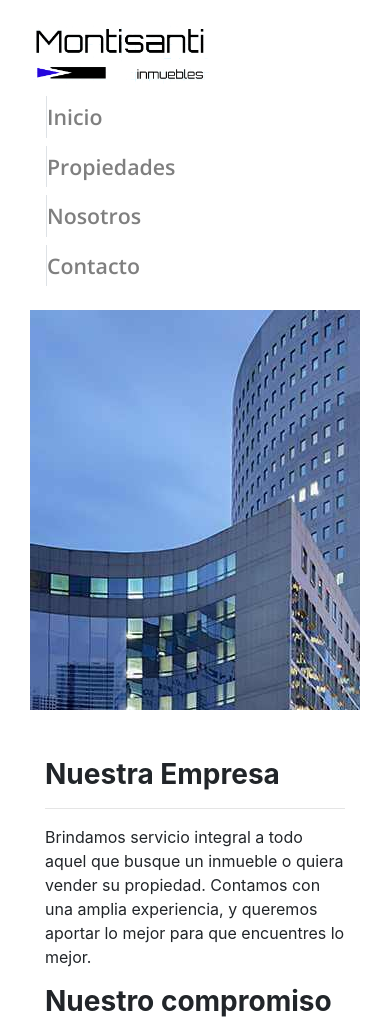
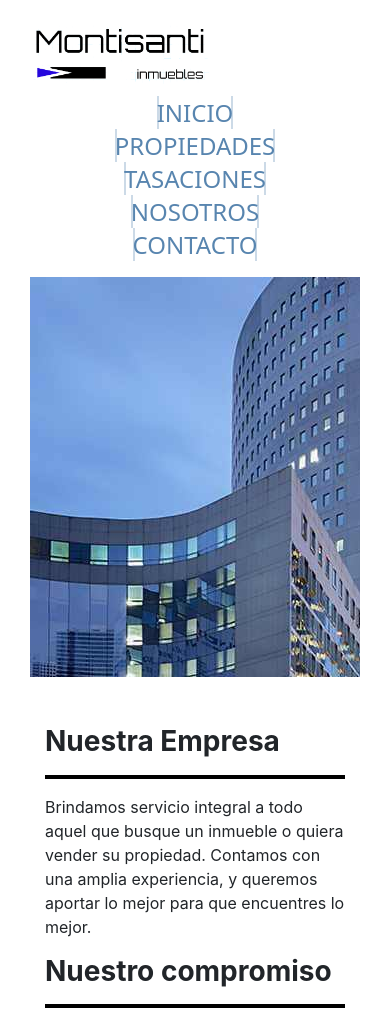
Before and after one commit to mcuppa/final-desarrolloweb, a plain HTML site: page index.html in a window 390 px wide. Shown: the top 1021 px of the page. Drawn offline with nearby package versions, Linux system fonts and the light colour scheme.

Commit message:
primeros cambios

```diff
--- a/css/styles.css
+++ b/css/styles.css
@@ -1,103 +1,224 @@
 /* Variables <----------------------------------------------*/
 /* Generales <-------------------------------------------- */
-.nav-link {
-  font-size: 16pt;
-  font-weight: 700; }
-
-.nav-link:hover {
-  text-decoration: underline; }
 
 .boton--color {
-  background-color: #5885af; }
+  background-color: #5885af;
+}
+
+.nuestraEmpresa hr{
+  border: 2px solid black;
+}
 
 /* Generales <--------------------------------------------- */
 /* Propiedades <--------------------------------------------------------------------- */
 .imagenTarjeta {
   max-width: 286px;
-  max-height: 190px; }
+  max-height: 190px;
+}
 
 .tarjeta {
   background-color: silver;
   margin: 1rem;
-  max-height: 450px; }
+  max-height: 450px;
+}
 
 .tarjeta__lista {
-  list-style: none; }
+  list-style: none;
+}
 
 .encabezado {
-  padding-bottom: 5rem; }
+  padding-bottom: 5rem;
+}
 
 .conlumnaBusqueda {
   max-width: 100px;
   max-height: 70vh;
-  border: 1px solid black; }
+  border: 1px solid black;
+}
 
 .contenedorCard {
   max-width: 400px;
-  margin-left: 3rem; }
+  margin-left: 3rem;
+}
 
 /* Propiedades Fin <---------------------------------------------------------------------- */
 /* Contacto <---------------------------------------------------------------*/
 .contacto {
-  margin-bottom: 5rem; }
+  margin-bottom: 5rem;
+}
 
 .contenedorBalcones {
-  overflow: hidden; }
+  overflow: hidden;
+}
 
 .contenedorBalcones__fondoBalcones {
-  max-height: 43rem; }
+  max-height: 43rem;
+}
 
 /* Contacto fin  <---------------------------------------------------------*/
 /* Nosotros <----------------------------------------------------------- */
 .contenedorNosotros__columna {
-  height: 165vh; }
+  height: 165vh;
+}
 
 .contenedorNosotros__fondo {
   width: 600px;
-  height: 120vh; }
+  height: 120vh;
+}
 
 .parrafoNosotros {
-  max-width: 50vw; }
+  max-width: 50vw;
+}
 
 .parrafoNosotros hr {
-  border: 2px solid black; }
+  border: 2px solid black;
+}
 
 .piePagina {
   background: #343a40;
-  padding: 40px; }
+  padding: 40px;
+}
 
 .piePagina a {
-  color: #f8f9fa; }
+  color: #f8f9fa;
+}
 
 .pad-1 {
-  padding-bottom: 1em; }
+  padding-bottom: 1em;
+}
 
 .pad-2 {
-  padding-bottom: 2em; }
+  padding-bottom: 2em;
+}
 
 .pad-3 {
-  padding-bottom: 3em; }
+  padding-bottom: 3em;
+}
 
 .bgc--color1 {
-  background-color: #274472; }
+  background-color: #274472;
+}
 
 .bgc--color2 {
-  background-color: #C3E0E5; }
+  background-color: #c3e0e5;
+}
 
 .bgc--color3 {
-  background-color: #5885AF; }
+  background-color: #5885af;
+}
 
 .contenido404 {
-  height: 100vh; }
+  height: 100vh;
+}
 
 .fondoError {
   height: 60vh;
-  width: 60vw; }
+  width: 60vw;
+}
 
 .logo {
   max-width: 18rem;
-  max-height: 4rem; }
+  max-height: 4rem;
+}
 
 .navBar {
-  font-family: 'Open Sans', sans-serif;
-  font-weight: 600; }
+  font-family: "Open Sans", sans-serif;
+  font-weight: 600;
+}
+
+/* Border from Y to X  */
+div.borderYtoX a:before,
+div.borderYtoX a:after {
+  position: absolute;
+  opacity: 0.3;
+  height: 100%;
+  width: 2px;
+  content: "";
+  background: #5885af;
+  transition: all 0.5s;
+  -webkit-transition: all 0.5s;
+  -moz-transition: all 0.5s;
+  -ms-transition: all 0.5s;
+  -o-transition: all 0.5s;
+}
+
+div.borderYtoX a:before {
+  left: 0px;
+  top: 0px;
+}
+
+div.borderYtoX a:after {
+  right: 0px;
+  bottom: 0px;
+}
+
+div.borderYtoX a:hover:before,
+div.borderYtoX a:hover:after {
+  opacity: 0.7;
+  height: 2px;
+  width: 100%;
+}
+
+div.navegacion {
+  font-family: Raleway;
+  text-align: center;
+}
+
+div.navegacion a {
+  color: #5885af;
+  text-decoration: none;
+  text-transform: uppercase;
+  font: 18pt sans;
+  position: relative;
+  z-index: 0;
+  padding: 1rem;
+  cursor: pointer;
+}
+
+@media (max-width: 414px) {
+  div.navegacion a {
+    color: #5885af;
+    text-decoration: none;
+    text-transform: uppercase;
+    font: 18pt sans;
+    position: relative;
+    z-index: 0;
+    padding: 0;
+    cursor: pointer;
+  }
+  div.borderYtoX a:hover:before,
+  div.borderYtoX a:hover:after {
+    opacity: 0.7;
+    height: 2px;
+    width: 100%;
+  }
+  div.navegacion {
+    font-family: Raleway;
+    text-align: center;
+  }
+  div.borderYtoX a:before,
+  div.borderYtoX a:after {
+    position: absolute;
+    opacity: 0.3;
+    height: 100%;
+    width: 2px;
+    content: "";
+    background: #5885af;
+    transition: all 0.5s;
+    -webkit-transition: all 0.5s;
+    -moz-transition: all 0.5s;
+    -ms-transition: all 0.5s;
+    -o-transition: all 0.5s;
+  }
+
+  div.borderYtoX a:before {
+    left: 0px;
+    top: 0px;
+  }
+
+  div.borderYtoX a:after {
+    right: 0px;
+    bottom: 0px;
+  }
+
+}
--- a/index.html
+++ b/index.html
@@ -4,7 +4,7 @@
 <head>
   <meta charset="UTF-8">
   <meta http-equiv="X-UA-Compatible" content="IE=edge">
-  <meta name="viewport" content="width=device-width, initial-scale=1.0">
+  <meta name="viewport" content="width=device-width, user-scalable=no, initial-scale=1.0, maximum-scale=1.0, minimum-scale=1.0">
   <meta name="description" content="Desde 1976 en el rubro inmobiliario. Comprá, tasá, vendé.">
   <meta name="keywords" content="Tasaciones, venta y alquiler de inmuebles.">
   <link rel="stylesheet" href="./css/bootstrap.min.css">
@@ -23,27 +23,32 @@
       <header>
         <div class="row">
 
-          <div class="col-md-7 well">
+          <div class="col-md-4 well">
             <img class="logo" src="./img/logoMontisanti.png" alt="">
           </div>
-          <div class="col-md-5 well">
+          <div class="col-md-8 well">
             <nav class="navbar navbar-expand-lg navbar-light bg-white">
               <div class="container">
-                <div class="navbar-collapse"">
+                <div class="navbar-collapse">
+                  <div class="navegacion borderYtoX">
                     <ul class=" navbar-nav me-auto mb-2 mb-lg-0">
-                  <li class="nav-item">
-                    <a class="nav-link navBar border-left h4" href="./index.html">Inicio</a>
+                      <li>
+                        <a class="nav-item">Inicio</a>
                       </li>
-                  <li class="nav-item">
-                    <a class="nav-link navBar border-left h4" href="./propiedades.html">Propiedades</a>
+                      <li>
+                        <a class="nav-item">Propiedades</a>
                       </li>
-                  <li class="nav-item">
-                    <a class="nav-link navBar border-left h4" href="./nosotros.html">Nosotros</a>
+                      <li>
+                        <a class="nav-item">Tasaciones</a>
                       </li>
-                  <li class="nav-item">
-                    <a class="nav-link navBar border-left h4" href="./contacto.html">Contacto</a>
+                      <li>
+                        <a class="nav-item">Nosotros</a>
+                      </li>
+                      <li>
+                        <a class="nav.item">Contacto</a>
                       </li>
                     </ul>
+                  </div>
                 </div>
               </div>
             </nav>
@@ -65,7 +70,7 @@
         </div>
         <div class="row">
           <div class="col-md-12 well">
-            <div class="container text-left py-5">
+            <div class="container nuestraEmpresa text-left py-5">
               <h3><b>Nuestra Empresa</b></h3>
               <hr>
               <p>
```
Lines whose indentation alone changed are shown as unchanged.
